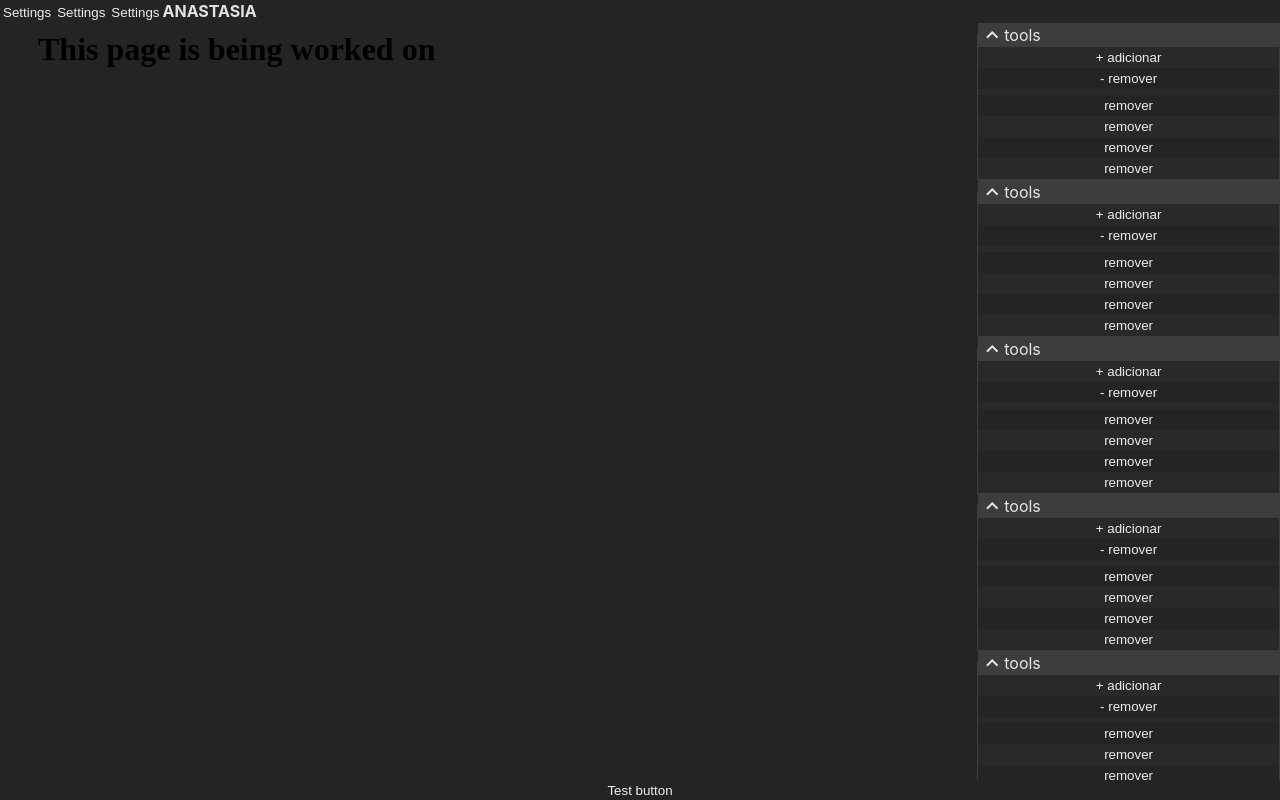
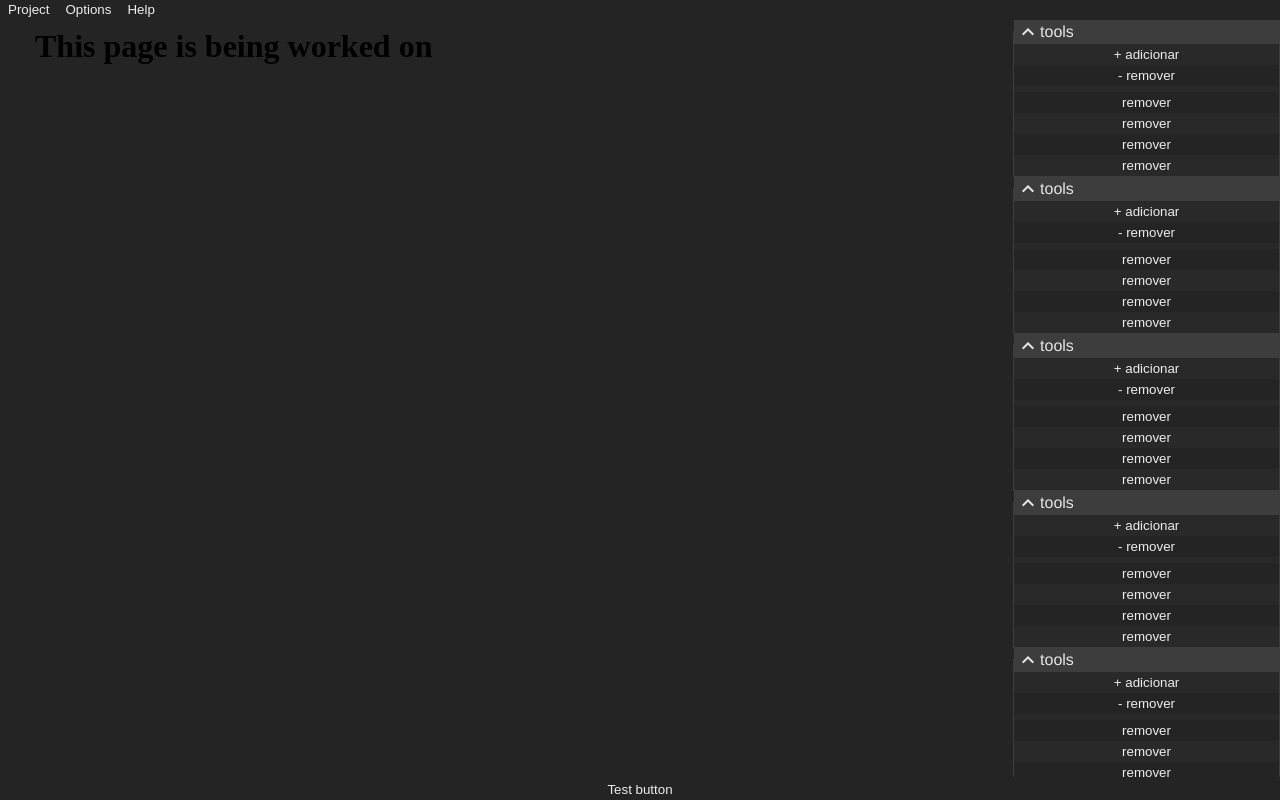
Before and after one commit to DarkCat5501/Anastasia, a Vue app: page / in a window 1280 px wide. Built offline with nearby package versions, Linux system fonts and the light colour scheme.

Commit message:
WIP: adjusted overall style

```diff
--- a/src/App.vue
+++ b/src/App.vue
@@ -1,7 +1,6 @@
 <template>
   <header class="an-header">
     <ToolBar/>
-    <span>Anastasia</span>
   </header>
   <main class="center-area">
     <LeftSideMenu/>
--- a/src/components/ToolBar.vue
+++ b/src/components/ToolBar.vue
@@ -1,13 +1,13 @@
 <template>
 	<ul class="menu-bar">
 		<li>
-		<button>Settings</button>
+			<button>Project</button>
 		</li>
 		<li>
-		<button>Settings</button>
+			<button>Options</button>
 		</li>
 		<li>
-		<button>Settings</button>
+			<button>Help</button>
 		</li>
 	</ul>
 </template>
--- a/src/style.css
+++ b/src/style.css
@@ -15,6 +15,16 @@
   box-sizing: border-box;
 }
 
+/*disables scroll bars*/
+*::-webkit-scrollbar {
+  display: none;
+}
+
+* {
+  scrollbar-width: none;
+}
+
+/**/
 body {
   overflow: hidden;
   margin: 0;
@@ -30,6 +40,8 @@ body {
   display: flex;
   flex-direction: column;
   flex: 1;
+  font-family: Helvetica, Monaco;
+  font-weight: 400;
   /*base colors*/
   --th-cl0: #1d1d1d;
   --th-cl0-l: #2d2d2d;
@@ -69,7 +81,7 @@ body {
   display: flex;
   font-weight: bold;
   align-items: center;
-  overflow: hidden;
+  overflow-x: hidden;
   padding: 0;
   margin: 0;
   height: fit-content;
@@ -127,15 +139,18 @@ fieldset:has(>legend)[class~="an-menu"]>legend {
 }
 
 .menu-bar>li {
+  display: flex;
   margin: 0;
-  padding: 0;
+  padding: 0 5px;
   float: left;
+  text-align: center;
 }
+
 
 /*Special MENUs*/
 .an-left-sidemenu {
   grid-area: leftmenu;
-  overflow-y: hidden;
+  overflow: hidden scroll;
   position: relative;
   /* height: 101%; */
 }
@@ -151,22 +166,23 @@ fieldset:has(>legend)[class~="an-menu"]>legend {
 }
 
 .an-left-sidemenu:hover::after {
-  background: var(--th-cl1);
-  width: 1ch;
-  border-radius: 999px;
+  background: var(--th-accent-cl-hover);
+  width: 0.57ch;
+  border-radius: 10px;
 }
 
 .an-right-sidemenu {
   grid-area: rightmenu;
   display: block;
-  overflow-y: scroll;
+  overflow: hidden scroll;
 }
 
 /*STATUS BAR */
 .an-statusbar {
   grid-area: status;
+  margin: 0;
+  padding: 0;
   overflow: hidden;
-  display: flex;
 }
 
 
```
